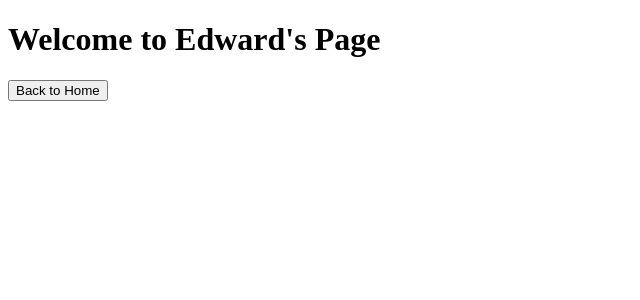
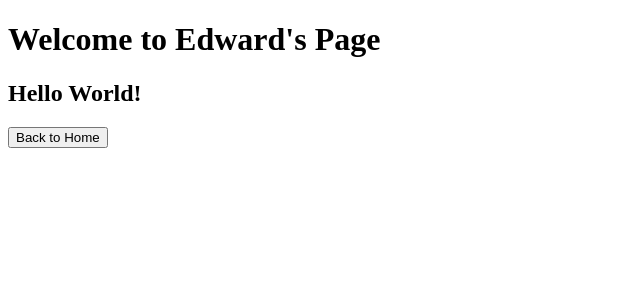
Before and after one commit to cameronbaum0124/338project1, a React (Vite) app in the folder client/react/: page /edward in a window 1280 px wide. Shown: the top 300 px of the page, without its empty margins (0-640 px from the left). Built offline with nearby package versions, Linux system fonts and the light colour scheme.

Commit message:
your commit message

```diff
--- a/client/react/src/pages/edward.jsx
+++ b/client/react/src/pages/edward.jsx
@@ -2,6 +2,7 @@ function Edward() {
     return (
         <div>
             <h1>Welcome to Edward's Page</h1>
+            <h2>Hello World!</h2>
             <button onClick={() => window.location.href="/"}>Back to Home</button>
         </div>
     );
--- /dev/null
+++ b/package.json
@@ -0,0 +1,5 @@
+{
+  "dependencies": {
+    "bootstrap": "^5.3.8"
+  }
+}
```
Also changed, not shown: 1 other file (tests, documents, lock files or other folders).
